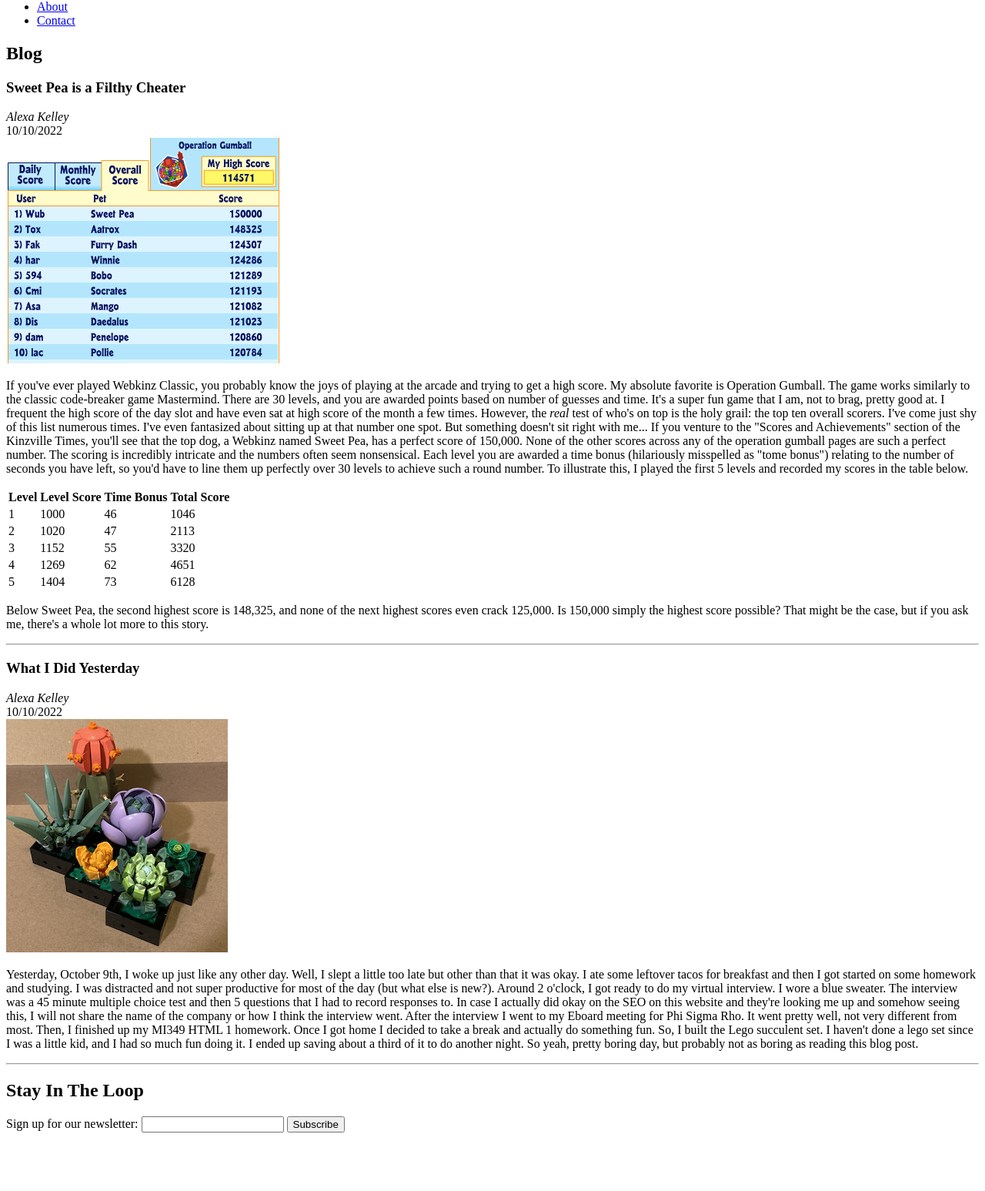
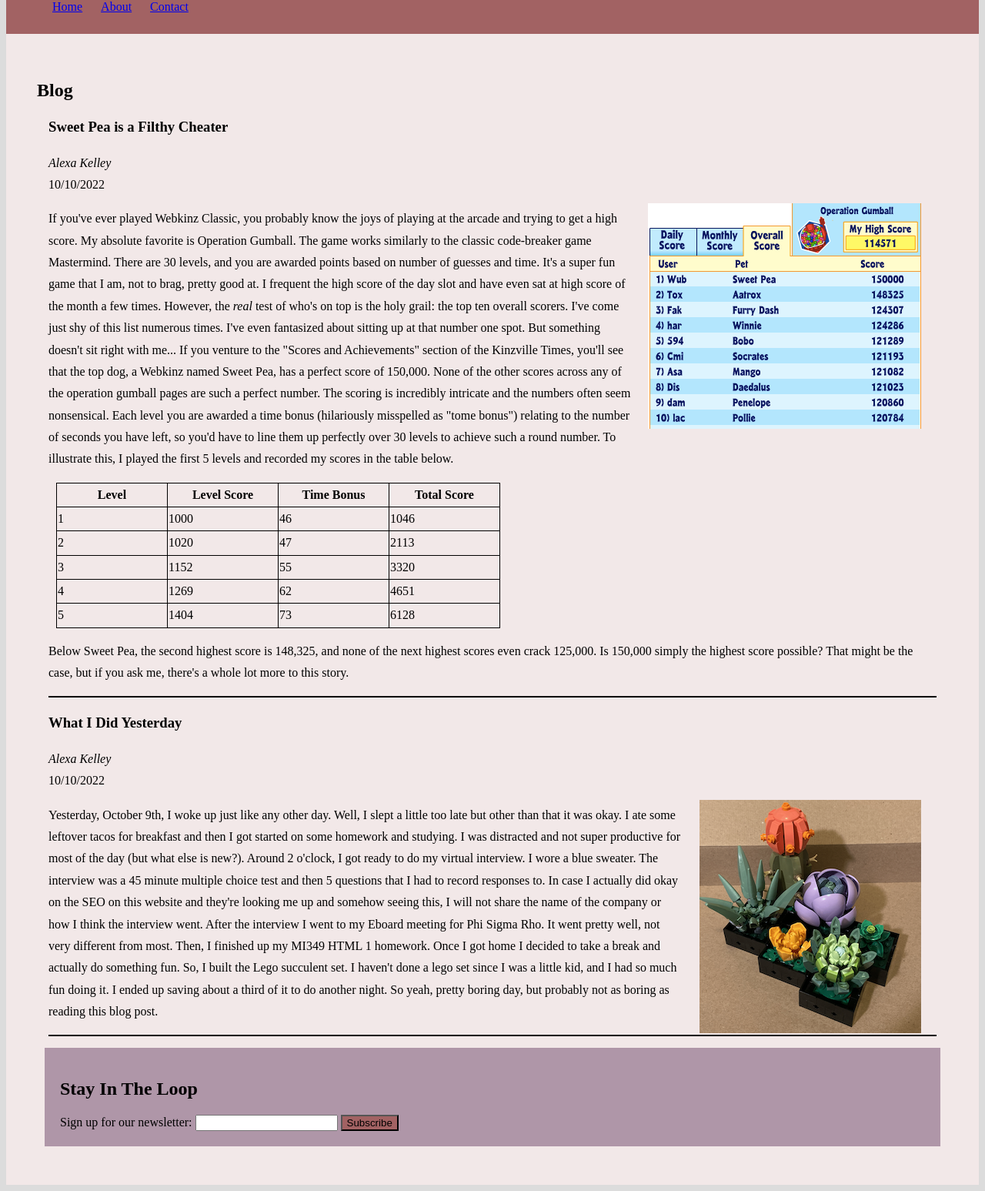
Before and after one commit to kelle210/mi349_blog, a plain HTML site: page index.html in a window 1280 px wide. Shown: the part 98-1645 px from the top of the page at 77% size. Before the commit the page ends 1577 px from the top, so only its background shows below. Drawn offline with Linux system fonts and the light colour scheme.

Commit message:
adding css

```diff
--- a/index.html
+++ b/index.html
@@ -4,6 +4,7 @@
     <meta charset="UTF-8">
     <meta http-equiv="X-UA-Compatible" content="IE=edge">
     <meta name="viewport" content="width=device-width, initial-scale=1.0">
+    <link rel="stylesheet" href="style.css">
     <title>Alexa's Blog Page</title>
 
 </head>
@@ -11,7 +12,7 @@
     <header>
         <h1>Alexa's Super Entertaining Website :P</h1>
         <nav>
-            <ul>
+            <ul id="navigation">
                 <li><a href="index.html">Home</a></li>
                 <li><a href="about.html">About</a></li>
                 <li><a href="contact.html">Contact</a></li>
@@ -32,7 +33,7 @@
                 <p>
                     If you've ever played Webkinz Classic, you probably know the joys of playing at the arcade and trying to get a high score. My absolute favorite is Operation Gumball. The game works similarly to the classic code-breaker game Mastermind. There are 30 levels, and you are awarded points based on number of guesses and time. It's a super fun game that I am, not to brag, pretty good at. I frequent the high score of the day slot and have even sat at high score of the month a few times. However, the <em>real</em> test of who's on top is the holy grail: the top ten overall scorers. I've come just shy of this list numerous times. I've even fantasized about sitting up at that number one spot. But something doesn't sit right with me... If you venture to the "Scores and Achievements" section of the Kinzville Times, you'll see that the top dog, a Webkinz named Sweet Pea, has a perfect score of 150,000. None of the other scores across any of the operation gumball pages are such a perfect number. The scoring is incredibly intricate and the numbers often seem nonsensical. Each level you are awarded a time bonus (hilariously misspelled as "tome bonus") relating to the number of seconds you have left, so you'd have to line them up perfectly over 30 levels to achieve such a round number. To illustrate this, I played the first 5 levels and recorded my scores in the table below.
                 </p>
-                <table>
+                <table id="gumball_table">
                     <tr>
                         <th>Level</th>
                         <th>Level Score</th>
@@ -74,8 +75,6 @@
                     Below Sweet Pea, the second highest score is 148,325, and none of the next highest scores even crack 125,000. Is 150,000 simply the highest score possible? That might be the case, but if you ask me, there's a whole lot more to this story.
                 </p>
             </article>
-            <!-- https://stackoverflow.com/questions/34499441/horizontal-rule-underneath-text-and-image -->
-            <hr>
             <article id="yesterday" class="blog_post">
                 <h3>What I Did Yesterday</h3>
                 <div class="byline">
@@ -88,8 +87,7 @@
                 </p>
             </article>
         </section>
-        <hr>
-        <section>
+        <section id="sign_up">
             <h2>Stay In The Loop</h2>
             <form>
                <label>Sign up for our newsletter:
--- /dev/null
+++ b/style.css
@@ -0,0 +1,70 @@
+html {
+    background-color: #DCDCDC;
+}
+
+header {
+    padding: 10px;
+    background-color: #a26263;
+}
+
+#navigation li{
+    margin: 10px;
+    display: inline;
+}
+
+main {
+    padding: 40px;
+    background-color: #f2e8e8;
+}
+
+.blog_post{
+    margin: 15px;
+    line-height: 0.75cm;
+    border-bottom: 2px solid;
+}
+
+.blog_post img{
+    margin: 10px 20px;
+    float: right;
+}
+
+#gumball_table, th, td{
+    border: 1px solid;
+    margin: 10px;
+    table-layout: fixed;
+    width: 50%;
+    border-collapse: collapse;
+}
+
+#sign_up{
+    margin: 10px;
+    padding: 20px;
+    background-color: #af96a8;
+}
+button{
+    background-color: #a26263;
+}
+
+#stats{
+    float: left;
+    background-color: #af96a8;
+    padding: 40px;
+    margin: 15px 15px 15px 15px;
+    font-size: large;
+    font-family: Monaco, monospace;
+}
+
+#contact label{
+    display: block;
+    line-height: 1cm;
+}
+
+input[type=text]:focus, input[type=email]:focus {
+    border: 2px solid;
+    background-color: #af96a8;
+}
+
+button:hover {
+    border: 2px solid;
+    background-color: #e15a5d;
+}
```
Also changed, not shown: about.html (+4 -1 lines), contact.html (+7 -6 lines).
